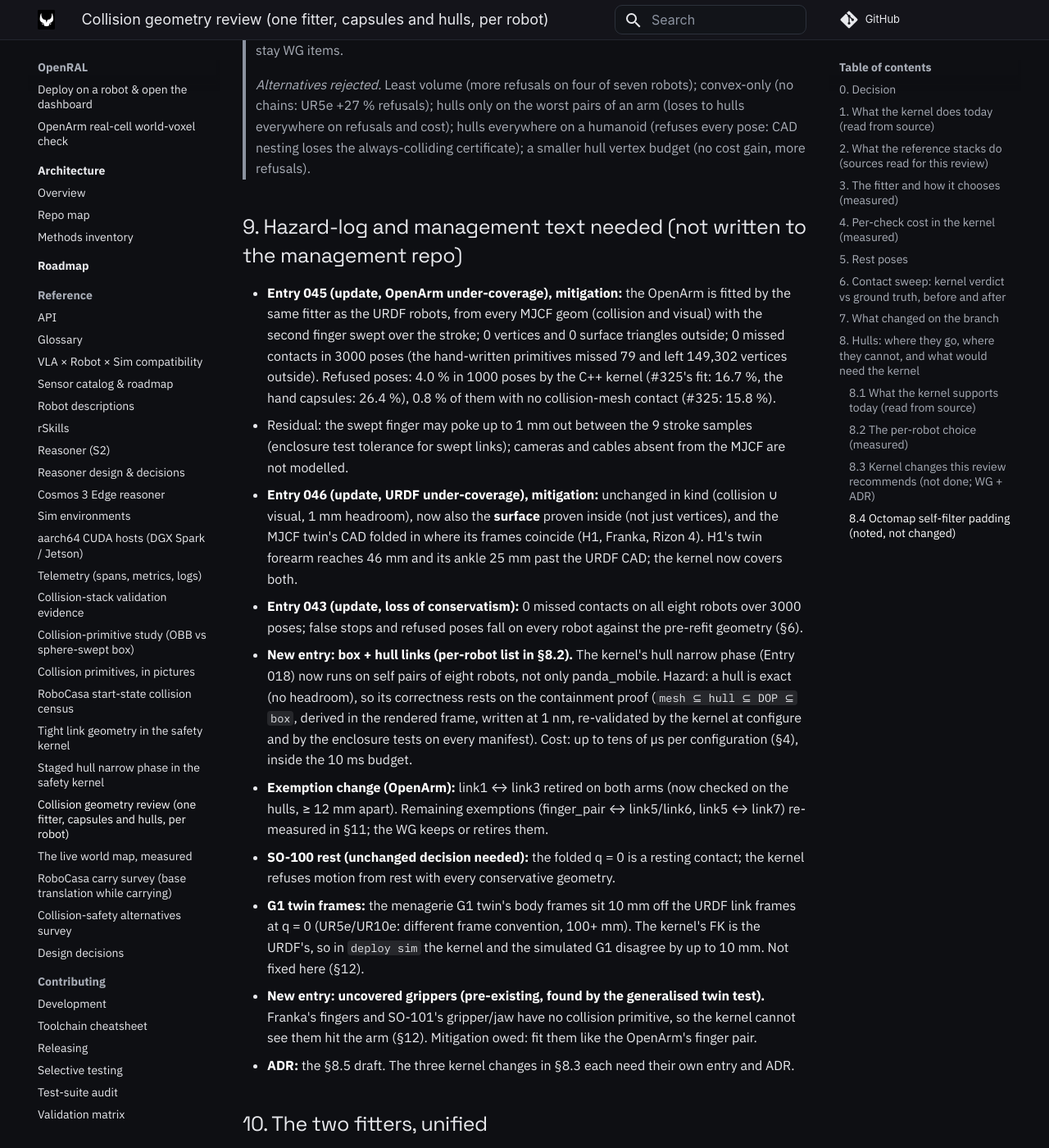
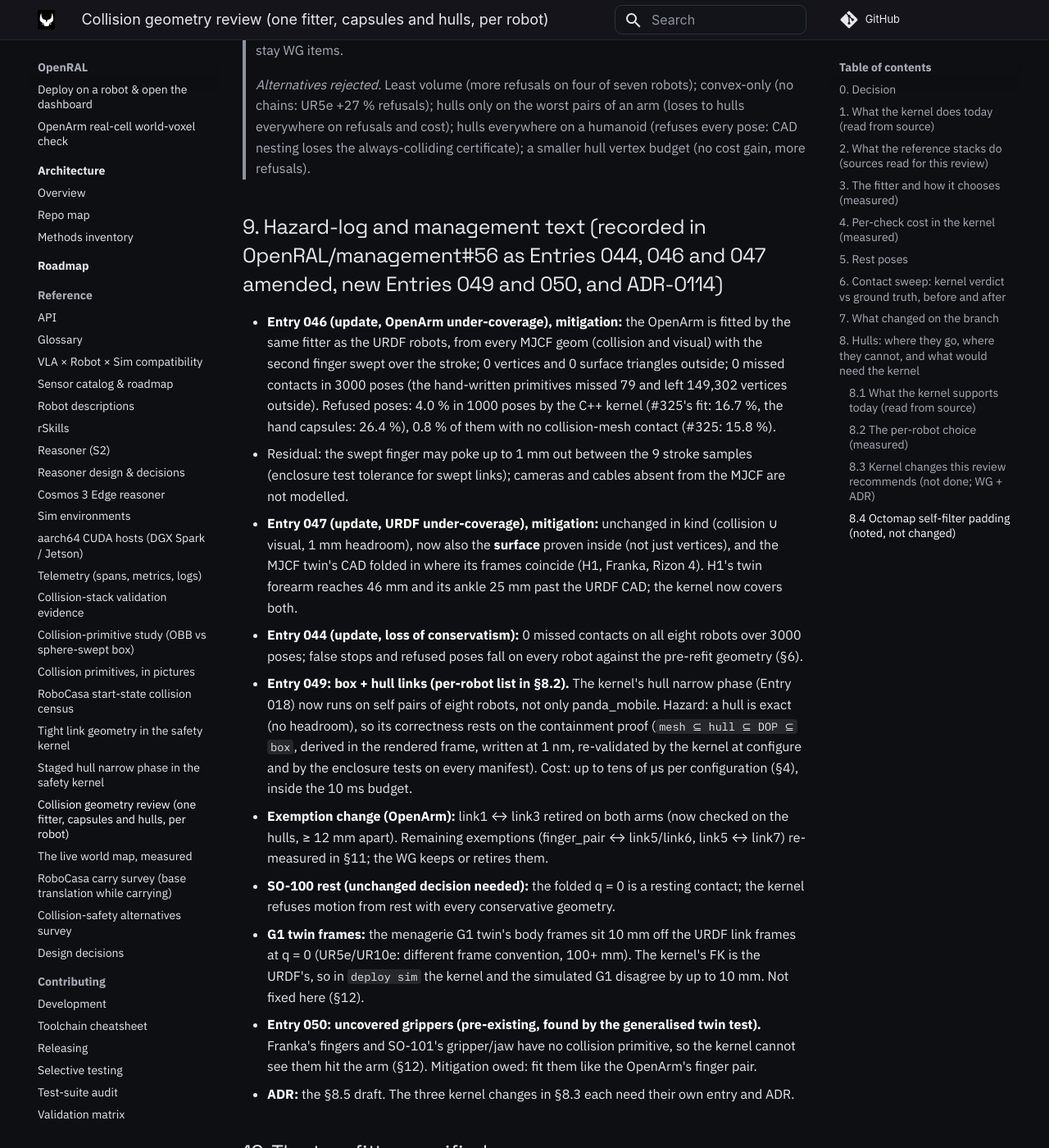
Before and after one commit to OpenRAL/openral, an MkDocs documentation site: the page built from docs/reference/collision-geometry-review.md, in a window 1280 px wide and 1400 px high, scrolled down 13040 px. Shown: the whole window at 82% size. Built offline with MkDocs 1.6.1 and Material for MkDocs 9.7.7, drawn with Linux system fonts in a browser that asks for light colours; comment, search, counter and statistics services are not loaded; some of the changed text lies outside the part shown.

Commit message:
docs(safety): cite the recorded management numbers in the collision review; refresh methods markers
The review's hazard-log section now names what management#56 recorded (Entries
044/046/047 amended, new 049/050, ADR-0114). The merge of perf/generalization
left docs/methods/06 line markers stale; refreshed.

Co-Authored-By: Claude Opus 5.5 <noreply@anthropic.com>
Claude-Session: https://claude.ai/code/session_01XenUA114DF65R1s9QT59WM
Signed-off-by: Adrian <adrianllopart@gmail.com>

```diff
--- a/docs/reference/collision-geometry-review.md
+++ b/docs/reference/collision-geometry-review.md
@@ -380,7 +380,7 @@ reads the primitives, note the direction this change moves it:
 
 ### 8.5 Draft ADR text (for `OpenRAL/management/adr/`)
 
-> **ADR-XXXX — One primitive fitter for URDF and MJCF robots; box + exact hull where measured**
+> **ADR-0114 — One primitive fitter for URDF and MJCF robots; box + exact hull where measured**
 >
 > *Status:* proposed. *Deciders:* Safety WG. *Date:* 2026-09-25.
 >
@@ -408,22 +408,22 @@ reads the primitives, note the direction this change moves it:
 > on refusals and cost); hulls everywhere on a humanoid (refuses every pose: CAD nesting loses
 > the always-colliding certificate); a smaller hull vertex budget (no cost gain, more refusals).
 
-## 9. Hazard-log and management text needed (not written to the management repo)
+## 9. Hazard-log and management text (recorded in OpenRAL/management#56 as Entries 044, 046 and 047 amended, new Entries 049 and 050, and ADR-0114)
 
-- **Entry 045 (update, OpenArm under-coverage), mitigation:** the OpenArm is fitted by the same
+- **Entry 046 (update, OpenArm under-coverage), mitigation:** the OpenArm is fitted by the same
   fitter as the URDF robots, from every MJCF geom (collision and visual) with the second finger
   swept over the stroke; 0 vertices and 0 surface triangles outside; 0 missed contacts in 3000
   poses (the hand-written primitives missed 79 and left 149,302 vertices outside). Refused poses:
   4.0 % in 1000 poses by the C++ kernel (#325's fit: 16.7 %, the hand capsules: 26.4 %), 0.8 % of them with no collision-mesh contact (#325: 15.8 %).
   - Residual: the swept finger may poke up to 1 mm out between the 9 stroke samples (enclosure
     test tolerance for swept links); cameras and cables absent from the MJCF are not modelled.
-- **Entry 046 (update, URDF under-coverage), mitigation:** unchanged in kind (collision ∪ visual,
+- **Entry 047 (update, URDF under-coverage), mitigation:** unchanged in kind (collision ∪ visual,
   1 mm headroom), now also the **surface** proven inside (not just vertices), and the MJCF twin's
   CAD folded in where its frames coincide (H1, Franka, Rizon 4). H1's twin forearm reaches 46 mm
   and its ankle 25 mm past the URDF CAD; the kernel now covers both.
-- **Entry 043 (update, loss of conservatism):** 0 missed contacts on all eight robots over 3000
+- **Entry 044 (update, loss of conservatism):** 0 missed contacts on all eight robots over 3000
   poses; false stops and refused poses fall on every robot against the pre-refit geometry (§6).
-- **New entry: box + hull links (per-robot list in §8.2).** The kernel's hull narrow phase
+- **Entry 049: box + hull links (per-robot list in §8.2).** The kernel's hull narrow phase
   (Entry 018) now runs on self pairs of eight robots, not only panda_mobile. Hazard: a hull is
   exact (no headroom), so its correctness rests on the containment proof
   (`mesh ⊆ hull ⊆ DOP ⊆ box`, derived in the rendered frame, written at 1 nm, re-validated by the
@@ -437,7 +437,7 @@ reads the primitives, note the direction this change moves it:
 - **G1 twin frames:** the menagerie G1 twin's body frames sit 10 mm off the URDF link frames at
   q = 0 (UR5e/UR10e: different frame convention, 100+ mm). The kernel's FK is the URDF's, so in
   `deploy sim` the kernel and the simulated G1 disagree by up to 10 mm. Not fixed here (§12).
-- **New entry: uncovered grippers (pre-existing, found by the generalised twin test).** Franka's
+- **Entry 050: uncovered grippers (pre-existing, found by the generalised twin test).** Franka's
   fingers and SO-101's gripper/jaw have no collision primitive, so the kernel cannot see them hit
   the arm (§12). Mitigation owed: fit them like the OpenArm's finger pair.
 - **ADR:** the §8.5 draft. The three kernel changes in §8.3 each need their own entry and ADR.
```
Also changed, not shown: docs/methods/06-reasoning-wam-safety-observability.md (+6 -6 lines).
